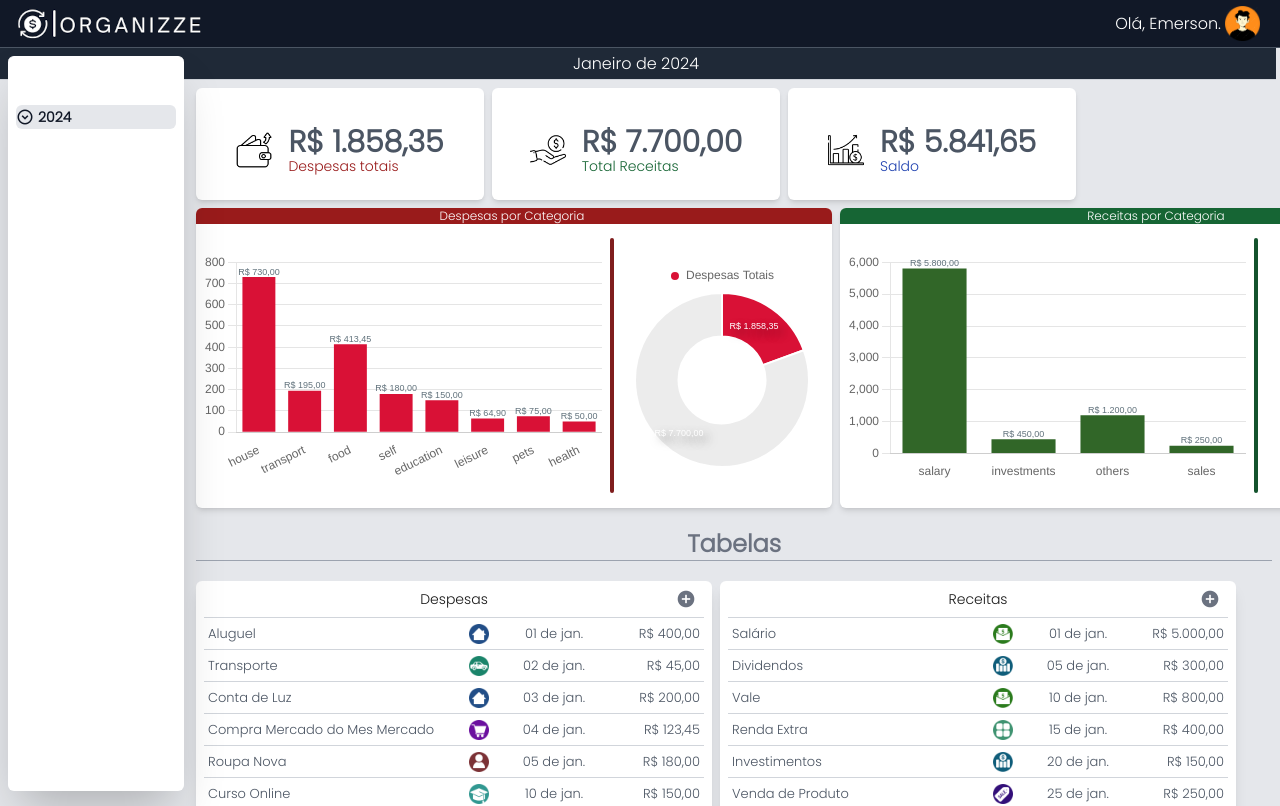
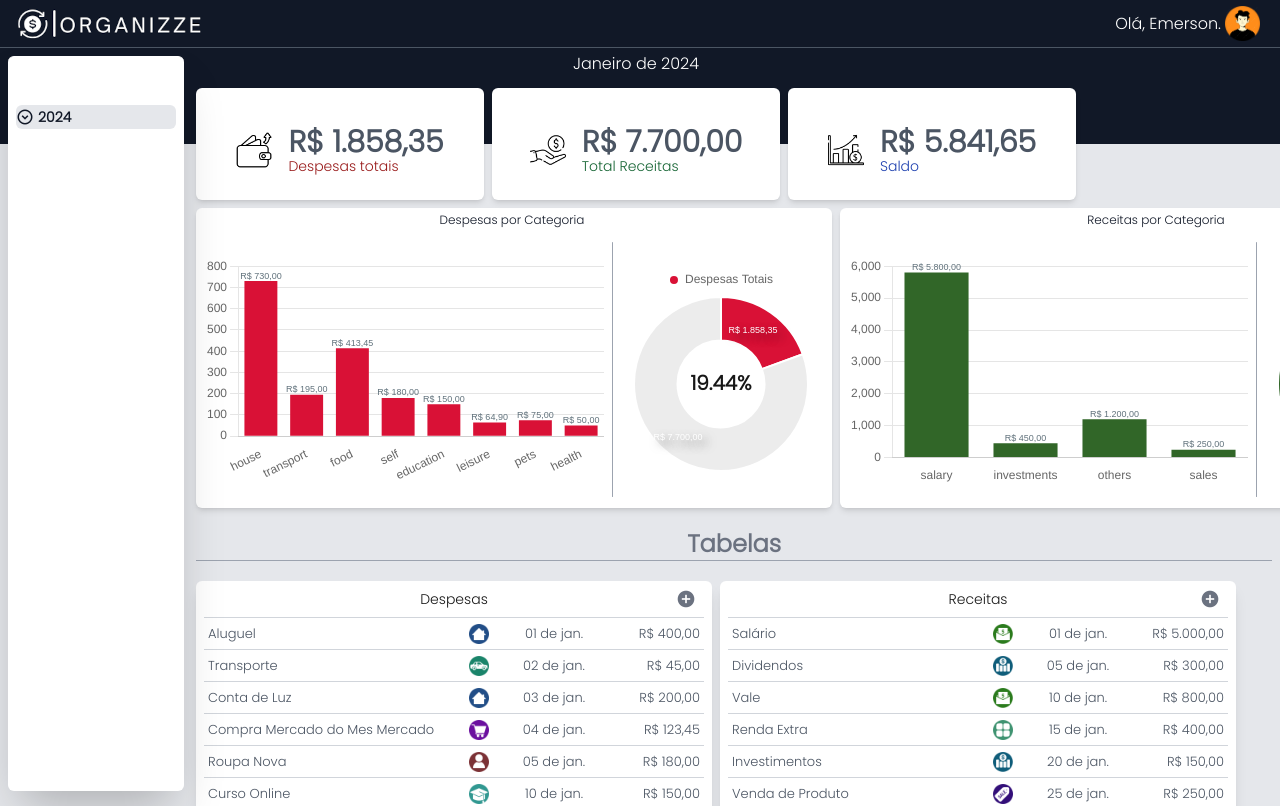
Before and after one commit to RodriguesEmerson/organizze, a Next.js app: page /dashboard/monthly in a window 1280 px wide. Shown: the top 806 px of the page. Built offline with nearby package versions, Linux system fonts and the light colour scheme.

Commit message:
Porcentam no centro do grafico

```diff
--- a/app/UI/Board/ExpensesGraphic.jsx
+++ b/app/UI/Board/ExpensesGraphic.jsx
@@ -13,15 +13,21 @@ export const ExpesesGraphic = memo(() => {
    const { getExpensesData } = useExpensesGraphic();
    return (
       <div className="!min-w-[636px] h-[300px] flex flex-col items-center p-1 pr-2 bg-white shadow-md rounded-md overflow-hidden">
-         <div className="flex items-center justify-center text-white text-xs w-[104%] -mt-1 mb-1 bg-red-800 h-8">
+         <div className="flex items-center justify-center text-gray-900 text-xs w-[104%] mb-1 h-8">
             <h2>Despesas por Categoria</h2>
          </div>
          <div className="flex flex-row p-2">
-            <ChartBar data={{...getExpensesData(), colors: ['#D91136']}} />
-            <span className="h-[85%] mt-[2px] w-1 rounded-sm mx-2 bg-red-900"></span>
-            <div className="pt-8">
+            <ChartBar data={{ ...getExpensesData(), colors: ['#D91136'] }} />
+
+            <span className="h-[85%] mt-[2px] w-[1px] rounded-sm mx-2 bg-gray-400"></span>
+            <div className=" relative pt-8">
+               <div className="absolute top-[43%] left-[29%]">
+                  <p className="font-bold w-[85px] text-center text-xl leading-7">
+                     {`${(totalExpenses / (totalExpenses + totalIncomes) * 100).toFixed(2)}%`}
+                  </p>
+               </div>
                <div className="w-[200px] h-[200px]">
-                  <ChartDoughnut data={{ labels: ['Despesas Totais'], values: [totalExpenses, totalIncomes], colors: ['#D91136', '  #D3D3D370']}}  size={{w: '200', h: '200'}}/>
+                  <ChartDoughnut data={{ labels: ['Despesas Totais'], values: [totalExpenses, totalIncomes], colors: ['#D91136', '  #D3D3D370'] }} size={{ w: '200', h: '200' }} />
                </div>
             </div>
 
--- a/app/UI/Board/IncomesGraphic.jsx
+++ b/app/UI/Board/IncomesGraphic.jsx
@@ -15,14 +15,20 @@ export const IncomesGraphic = memo (() => {
 
    return (
       <div className="!min-w-[636px] h-[300px] flex flex-col items-center p-1 pr-2 bg-white shadow-md rounded-md overflow-hidden">
-         <div className="flex items-center justify-center text-white text-xs w-[105%] -mt-1 mb-1 bg-green-800 h-8">
+         <div className="flex items-center justify-center text-gray-900 text-xs w-[105%] mb-1 h-8">
             <h2>Receitas por Categoria</h2>
          </div>
 
          <div className="flex flex-row p-2">
             <ChartBar data={{...getIncomesData(), colors: ['#316628']}} />
-            <span className="h-[85%] mt-[2px] w-1 rounded-sm mx-2 bg-green-900"></span>
-            <div className="pt-8">
+
+            <span className="h-[85%] mt-[2px] !w-[1px] rounded-sm mx-2 bg-gray-400"></span>
+            <div className="relative pt-8">
+               <div className="absolute top-[43%] left-[29%]">
+                  <p className="font-bold w-[85px] text-center text-xl leading-7">
+                     {`${(totalIncomes / (totalExpenses + totalIncomes) * 100).toFixed(2)}%`}
+                  </p>
+               </div>
                <div className="w-[200px] h-[200px]">
                   <ChartDoughnut data={{ labels: ['Despesas Totais'], values: [totalIncomes, totalExpenses], colors: ['#316628', '#D3D3D370']}}  size={{w: '200', h: '200'}}/>
                </div>
--- a/app/dashboard/monthly/page.jsx
+++ b/app/dashboard/monthly/page.jsx
@@ -25,15 +25,18 @@ export default function MonthlyDashBoard() {
    if (!data) return <Spinner />
    return (
       <section
-         className="ml-44 pl-5 pt-3"
+         className="relative ml-44 pl-5 pt-3"
          style={{ height: "calc(100% - 48px)" }}
       >
 
          <ModalNewRelease />
 
-         <div className="sticky top-12 z-[11] border-b-[1px] border-b-gray-300 border-t-gray-300 h-8 bg-gray-800 text-white -mt-3  mb-2 text-center leading-8 -ml-[200px]" style={{ width: '100vw' }}>
+         <div className="sticky top-12 z-[11]  border-t-gray-300 h-8 bg-gray-900 text-white -mt-3  mb-2 text-center leading-8 -ml-[200px]" style={{ width: '100vw' }}>
             {`${toUpperFirstLeter(selectedTable?.month)} de ${selectedTable?.year}`}
          </div>
+
+         <div className="absolute top-0 -left-44 h-24 w-[100vw] bg-gray-900 !z-[0]"></div>
+
          {!table
             ?
             <div className=" flex items-center justify-center h-[95%] text-gray-900">
@@ -49,7 +52,7 @@ export default function MonthlyDashBoard() {
                   <div>
                      <div className="flex flex-row gap-2 mb-2">
 
-                        <div className="flex items-center gap-4 justify-center h-28 shadow-md w-72 bg-white text-white rounded-md pt-3">
+                        <div className="z-[5] flex items-center gap-4 justify-center h-28 shadow-md w-72 bg-white text-white rounded-md pt-3">
                            <div className="w-9">
                               <img src="/icons/expenses.png" alt="expenses-icon" />
                            </div>
@@ -59,7 +62,7 @@ export default function MonthlyDashBoard() {
                            </div>
                         </div>
 
-                        <div className="flex items-center gap-4 justify-center h-28 shadow-md w-72 bg-white text-white rounded-md pt-3">
+                        <div className="z-[5] flex items-center gap-4 justify-center h-28 shadow-md w-72 bg-white text-white rounded-md pt-3">
                            <div className="w-9">
                               <img src="/icons/incomes.png" alt="incomes-icon" />
                            </div>
@@ -69,7 +72,7 @@ export default function MonthlyDashBoard() {
                            </div>
                         </div>
 
-                        <div className="flex items-center gap-4 justify-center h-28 shadow-md w-72 bg-white text-white rounded-md pt-3">
+                        <div className="z-[5] flex items-center gap-4 justify-center h-28 shadow-md w-72 bg-white text-white rounded-md pt-3">
                            <div className="w-9">
                               <img src="/icons/balance.png" alt="balance-icon" />
                            </div>
```
